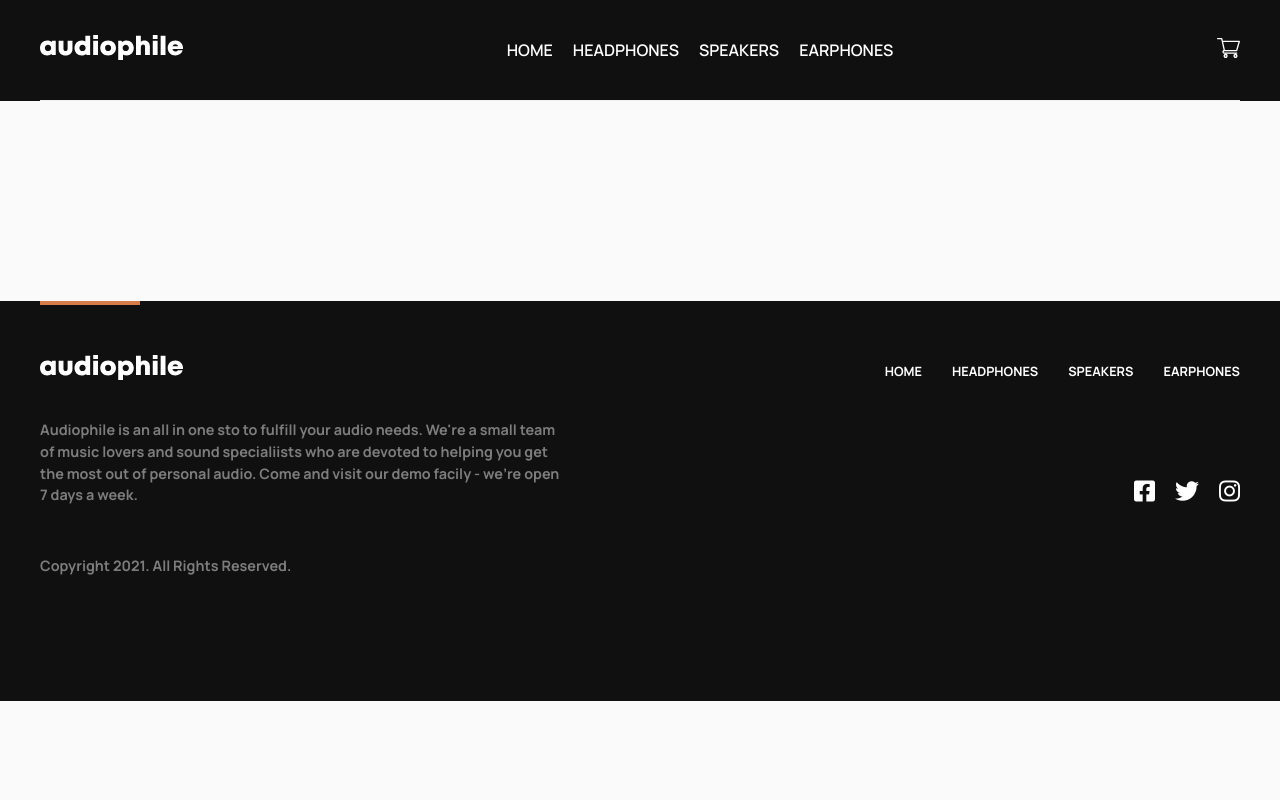
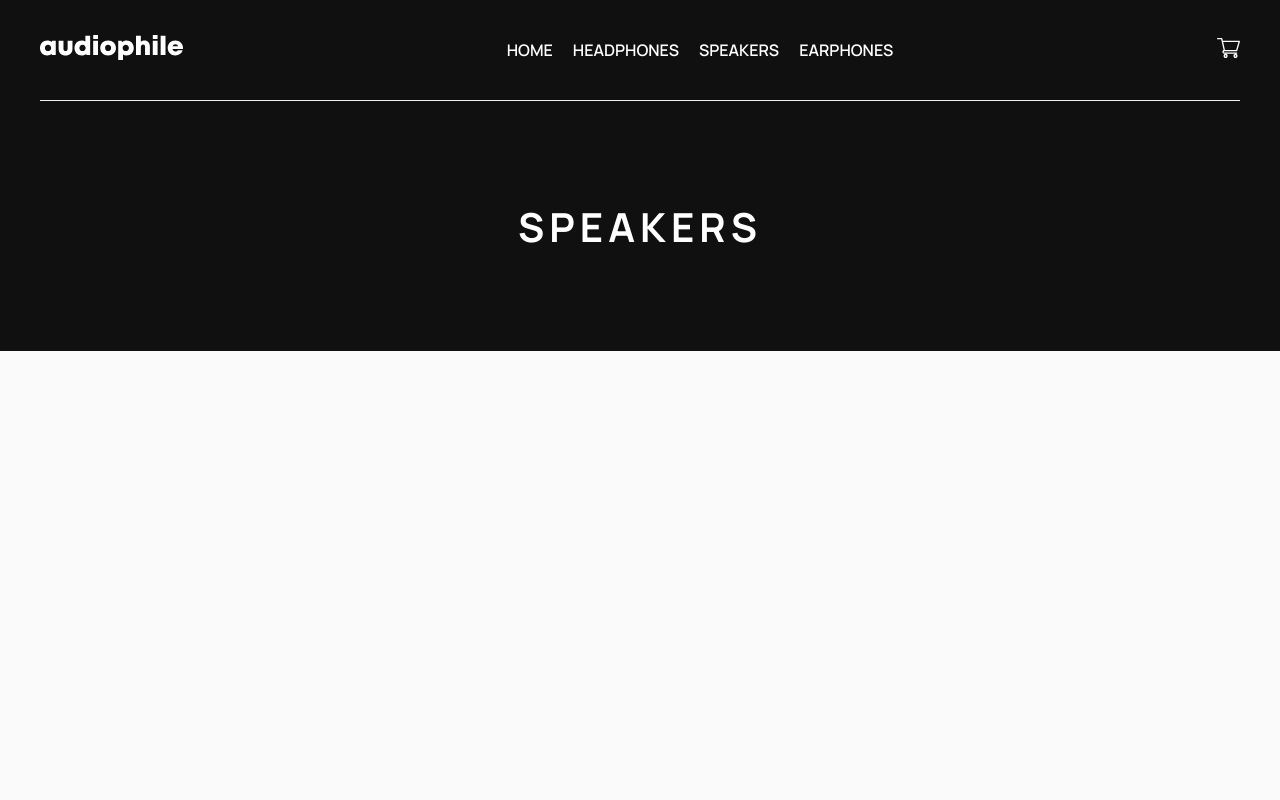
Before and after one commit to YannickWnz/audiophile-ecom-website, a React (Create React App) app: page /speakers in a window 1280 px wide. Shown: the top 800 px of the page. Built offline with nearby package versions, Linux system fonts and the light colour scheme.

Commit message:
product page

```diff
--- a/src/App.tsx
+++ b/src/App.tsx
@@ -5,6 +5,8 @@ import {BrowserRouter as Router, Routes, Route} from 'react-router-dom'
 import Home from './Pages/Home/Home';
 import { Footer } from './Components/Footer/Footer';
 import { Headphones } from './Pages/Headphones/Headphones';
+import { Speakers } from './Pages/Speakers/Speakers';
+import { Earphones } from './Pages/Earphones/Earphones';
 
 function App() {
 
@@ -17,6 +19,8 @@ function App() {
         <Routes>
           <Route path='/' element={ <Home /> } ></Route>
           <Route path='/headphones' element={ <Headphones /> } ></Route>
+          <Route path='/speakers' element={ <Speakers /> } ></Route>
+          <Route path='/earphones' element={ <Earphones /> } ></Route>
         </Routes>
 
         <Footer />
--- a/src/Components/Footer/Footer.scss
+++ b/src/Components/Footer/Footer.scss
@@ -3,7 +3,7 @@
 
 .footer {
     width: 100%;
-    min-height: 400px;
+    min-height: 350px;
     background-color: $smoky-dark;
     bottom: 0;
     left: 0;
@@ -19,7 +19,7 @@
 
 
         .hr-line {
-            width: 100px;
+            width: 90px;
             height: 4px;
             background-color: $reddish-orange;
             margin-bottom: 50px;
@@ -50,7 +50,6 @@
             justify-content: space-between;
             align-items: flex-end;
             margin-bottom: 20px;
-            // border: 1px solid white;
 
             .footer-about {
                 max-width: 520px;
--- a/src/Components/Footer/Footer.tsx
+++ b/src/Components/Footer/Footer.tsx
@@ -32,7 +32,7 @@ export const Footer = () => {
                     </div>
                 </div>
                 <div className="copyright">
-                    <p>Copyright 2021. All Rights Reserved.</p>
+                    <p>Copyright 2023. All Rights Reserved.</p>
                 </div>
             </div>
         </div>
--- a/src/Components/Navbar/Navbar.scss
+++ b/src/Components/Navbar/Navbar.scss
@@ -4,7 +4,6 @@
 .navbar {
     width: 100%;
     min-height: 100px;
-    // border: 1px solid olivedrab;
     background-color: $smoky-dark;
 
     .navbar-container {
@@ -16,9 +15,6 @@
         display: flex;
         justify-content: space-between;
         align-items: center;
-
-        .logo-container {
-        }
 
         .navlinks-container {
             display: flex;
--- /dev/null
+++ b/src/Pages/Earphones/Earphones.tsx
@@ -0,0 +1,7 @@
+import { ProductCategory } from "../ProductCategory/ProductCategory"
+
+export const Earphones = () => {
+    return (
+        <ProductCategory category="earphones" />
+    )
+}
--- a/src/Pages/Headphones/Headphones.tsx
+++ b/src/Pages/Headphones/Headphones.tsx
@@ -1,9 +1,11 @@
+import { ProductCategory } from '../ProductCategory/ProductCategory'
 import './Headphone.scss'
 
 export const Headphones = () => {
     return (
-        <div className="headphone">
-            <h1>Headphones</h1>
-        </div>
+        // <div className="headphone">
+        //     <h1>Headphones</h1>
+        // </div>
+        <ProductCategory category='headphones' />
     )
 }
--- /dev/null
+++ b/src/Pages/ProductCategory/ProductCategory.scss
@@ -0,0 +1,25 @@
+@import '/src/Components/Utilities/Utilities';
+
+
+.product-category {
+    width: 100%;
+    min-height: 700px;
+    // border: 1px solid white;
+
+    .category-name {
+        width: 100%;
+        min-height: 250px;
+        display: flex;
+        align-items: center;
+        justify-content: center;
+        text-align: center;
+        background-color: $smoky-dark;
+
+        h1 {
+            color: white;
+            font-size: 2.5em;
+            letter-spacing: 5px;
+        }
+    }
+
+}
--- /dev/null
+++ b/src/Pages/ProductCategory/ProductCategory.tsx
@@ -0,0 +1,30 @@
+import './ProductCategory.scss'
+
+interface ProductCategory {
+    category: string;
+}
+
+interface details {
+    id: string;
+    productName: string;
+    productDescription: string;
+}
+
+export const ProductCategory = ({category}: ProductCategory)  => {
+
+    console.log(category)
+
+    // const ProductDetails
+
+
+    return (
+        <div className="product-category">
+            <div className="category-name">
+                <h1>{category.toUpperCase()}</h1>
+            </div>
+            <div className="contents">
+
+            </div>
+        </div>
+    )
+}
--- /dev/null
+++ b/src/Pages/Speakers/Speakers.tsx
@@ -0,0 +1,7 @@
+import { ProductCategory } from "../ProductCategory/ProductCategory"
+
+export const Speakers = () => {
+    return (
+        <ProductCategory category="speakers" />
+    )
+}
```
Also changed, not shown: src/Pages/Home/Home.scss (+0 -30 lines), src/Pages/Earphones/Earphones.scss (added), src/Pages/Speakers/Speakers.scss (added).
